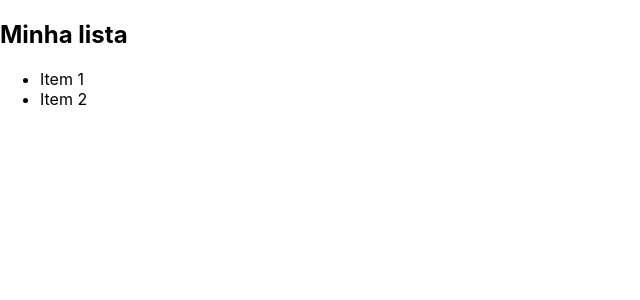
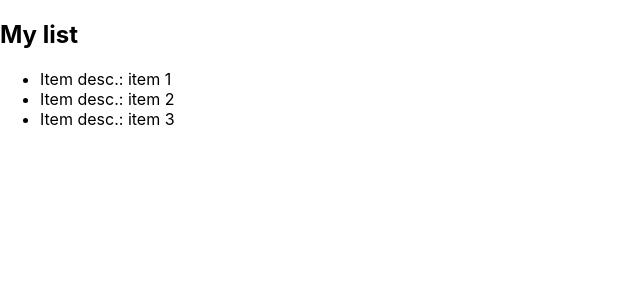
Before and after one commit to fnscoder/todo-list-web, a React (Create React App) app: page / in a window 1280 px wide. Shown: the top 300 px of the page, without its empty margins (0-640 px from the left). Built offline with nearby package versions, Linux system fonts and the light colour scheme.

Commit message:
Create ItemComponent

```diff
--- /dev/null
+++ b/src/ItemComponent.js
@@ -0,0 +1,6 @@
+import React from "react";
+
+
+export default function ItemComponent(props){
+  return <li>Item desc.: { props.name }</li>
+}
--- a/src/ListComponent.js
+++ b/src/ListComponent.js
@@ -1,13 +1,15 @@
 import React from "react";
+import ItemComponent from "./ItemComponent";
 
 
 export default function ListComponent(){
   return (
     <div>
-      <h2>Minha lista</h2>
+      <h2>My list</h2>
       <ul>
-        <li>Item 1</li>
-        <li>Item 2</li>
+        <ItemComponent name="item 1"/>
+        <ItemComponent name="item 2"/>
+        <ItemComponent name="item 3"/>
       </ul>
     </div>
   );
```
